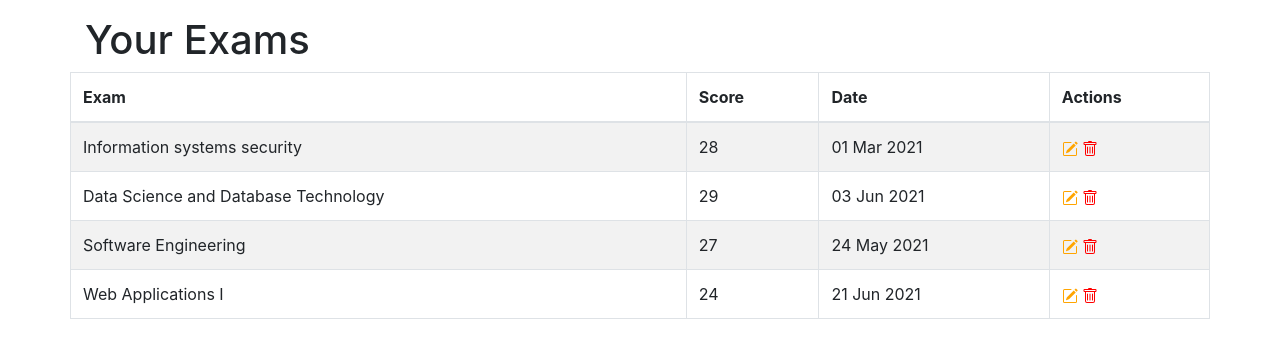
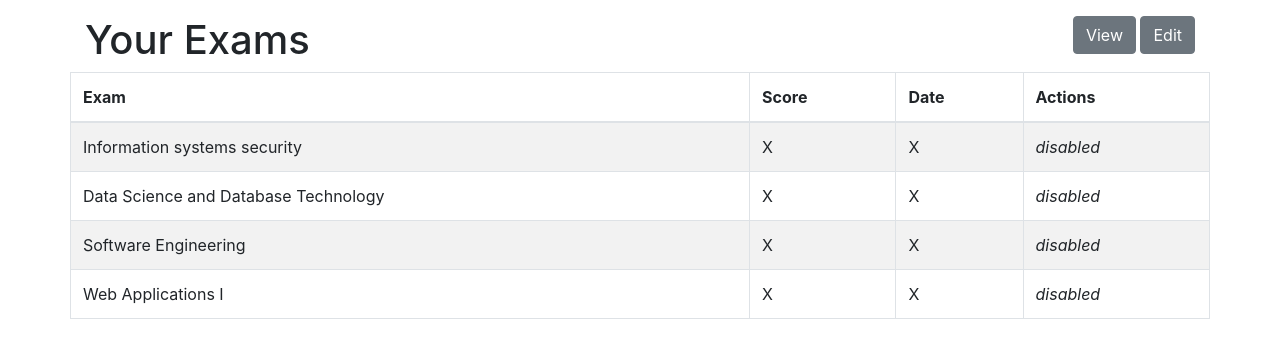
Before and after one commit to polito-WA1-AW1-2021/wa1-week06, a React (Create React App) app in the folder react-scores/: page / in a window 1280 px wide. Shown: the top 358 px of the page. Built offline with nearby package versions, Linux system fonts and the light colour scheme.

Commit message:
context-driven buttons

```diff
--- a/react-scores/src/App.js
+++ b/react-scores/src/App.js
@@ -1,37 +1,52 @@
 import 'bootstrap/dist/css/bootstrap.min.css';
+
+
 import './App.css';
-import { Container, Row } from 'react-bootstrap';
+import { Container, Row, Col, Button } from 'react-bootstrap';
 import { ExamTable, Title } from './ExamComponents';
 import dayjs from 'dayjs';
+import React, { useState } from 'react';
+
+import { PrivacyMode, EditMode } from './createContexts';
 
 const fakeExams = [
-  {coursecode: '01TYMOV', score: 28, date: dayjs('2021-03-01')},
-  {coursecode: '01SQJOV', score: 29, date: dayjs('2021-06-03')},
-  {coursecode: '04GSPOV', score: 27, date: dayjs('2021-05-24')},
-  {coursecode: '01TXYOV', score: 24, date: dayjs('2021-06-21')},
+  { coursecode: '01TYMOV', score: 28, date: dayjs('2021-03-01') },
+  { coursecode: '01SQJOV', score: 29, date: dayjs('2021-06-03') },
+  { coursecode: '04GSPOV', score: 27, date: dayjs('2021-05-24') },
+  { coursecode: '01TXYOV', score: 24, date: dayjs('2021-06-21') },
 ];
 
 const fakeCourses = [
-  {coursecode: '01TYMOV', name: 'Information systems security'},
-  {coursecode: '02LSEOV', name: 'Computer architectures'},
-  {coursecode: '01SQJOV', name: 'Data Science and Database Technology'},
-  {coursecode: '01OTWOV', name: 'Computer network technologies and services'},
-  {coursecode: '04GSPOV', name: 'Software Engineering'},
-  {coursecode: '01TXYOV', name: 'Web Applications I'},
-  {coursecode: '01NYHOV', name: 'System and device programming'},
-  {coursecode: '01TYDOV', name: 'Cloud Computing'},
-  {coursecode: '01SQPOV', name: 'Software Networking'},
+  { coursecode: '01TYMOV', name: 'Information systems security' },
+  { coursecode: '02LSEOV', name: 'Computer architectures' },
+  { coursecode: '01SQJOV', name: 'Data Science and Database Technology' },
+  { coursecode: '01OTWOV', name: 'Computer network technologies and services' },
+  { coursecode: '04GSPOV', name: 'Software Engineering' },
+  { coursecode: '01TXYOV', name: 'Web Applications I' },
+  { coursecode: '01NYHOV', name: 'System and device programming' },
+  { coursecode: '01TYDOV', name: 'Cloud Computing' },
+  { coursecode: '01SQPOV', name: 'Software Networking' },
 ];
 
+function App() {
+  const [privacy, setPrivacy] = useState(true);
+  const [editable, setEditable] = useState(false);
 
-function App() {
   return (
     <Container className="App">
       <Row>
-        <Title/>
+        <Title />
+        <Col align='right'>
+          <Button variant='secondary' onClick={() => setPrivacy(p => !p)}>{privacy ? 'View' : 'Hide'}</Button>&nbsp;
+          <Button variant='secondary' onClick={() => setEditable(p => !p)}>{editable ? 'Read' : 'Edit'}</Button>
+        </Col>
       </Row>
       <Row>
-        <ExamTable courses={fakeCourses} exams={fakeExams}/>
+        <PrivacyMode.Provider value={privacy}>
+          <EditMode.Provider value={editable}>
+            <ExamTable courses={fakeCourses} exams={fakeExams} />
+          </EditMode.Provider>
+        </PrivacyMode.Provider>
       </Row>
     </Container>
   );
--- a/react-scores/src/ExamComponents.js
+++ b/react-scores/src/ExamComponents.js
@@ -1,6 +1,8 @@
-import { useState } from 'react';
+import { useContext, useState } from 'react';
 import { Col, Table } from 'react-bootstrap';
 import { iconDelete, iconEdit } from './icons'
+
+import { PrivacyMode, EditMode } from './createContexts';
 
 function Title(props) {
     return (<Col>
@@ -10,10 +12,10 @@ function Title(props) {
 
 function ExamTable(props) {
 
-    const [exams, setExams] = useState(props.exams) ;
+    const [exams, setExams] = useState(props.exams);
 
     const deleteExam = (code) => {
-        setExams( oldExams => oldExams.filter( exam => exam.coursecode !== code) ) ;
+        setExams(oldExams => oldExams.filter(exam => exam.coursecode !== code));
     }
 
     return (<Table striped bordered>
@@ -27,9 +29,9 @@ function ExamTable(props) {
         </thead>
         <tbody>
             {exams.map((exam => <ExamRow key={exam.coursecode} exam={exam}
-            examName={props.courses.filter(c=>c.coursecode === exam.coursecode)[0].name}
-            deleteExam={deleteExam}
-             />))}
+                examName={props.courses.filter(c => c.coursecode === exam.coursecode)[0].name}
+                deleteExam={deleteExam}
+            />))}
         </tbody>
     </Table>
     );
@@ -38,21 +40,24 @@ function ExamTable(props) {
 function ExamRow(props) {
     return (<tr>
         <ExamInfo {...props} />
-        <ExamControls exam={props.exam} deleteExam={props.deleteExam}/>
+        <EditMode.Consumer>
+            {editable => editable ? <ExamControls exam={props.exam} deleteExam={props.deleteExam} /> : <td><i>disabled</i></td>}
+        </EditMode.Consumer>
     </tr>
     );
 }
 
 function ExamInfo(props) {
+    let privacyMode = useContext(PrivacyMode)
     return (<>
         <td>{props.examName}</td>
-        <td>{props.exam.score}</td>
-        <td>{props.exam.date.format('DD MMM YYYY')}</td>
+        <td>{privacyMode ? "X" : props.exam.score}</td>
+        <td>{privacyMode ? "X" : props.exam.date.format('DD MMM YYYY')}</td>
     </>)
 }
 
 function ExamControls(props) {
-    return <td>{iconEdit} <span onClick={()=>props.deleteExam(props.exam.coursecode)}>{iconDelete}</span></td> ;
+    return <td>{iconEdit} <span onClick={() => props.deleteExam(props.exam.coursecode)}>{iconDelete}</span></td>;
 }
 
 export { Title, ExamTable };
--- /dev/null
+++ b/react-scores/src/createContexts.js
@@ -0,0 +1,6 @@
+import React from 'react';
+
+const PrivacyMode = React.createContext();
+const EditMode = React.createContext();
+
+export { PrivacyMode, EditMode } ;
```
